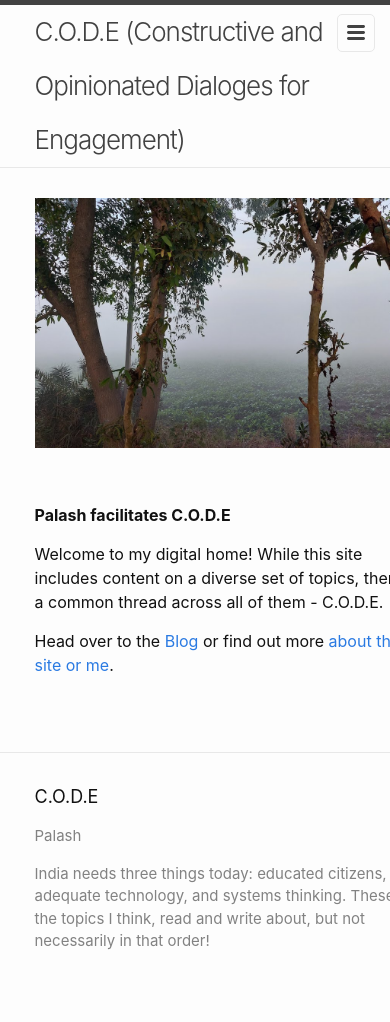
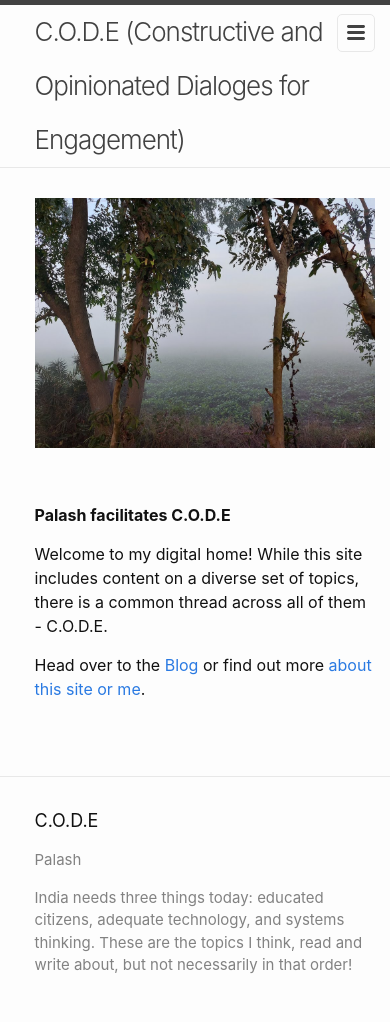
Before and after one commit to palash-website/home, a Jekyll site: the page built from docs/index.md, in a window 390 px wide. Built offline with Jekyll 4.4.1, drawn with Linux system fonts in a browser that asks for light colours; before the commit the page ends 998 px from its top, so only the background shows below that.

Commit message:
fixed horizontal scroll in mobile

```diff
--- a/docs/_sass/minima/_layout.scss
+++ b/docs/_sass/minima/_layout.scss
@@ -262,7 +262,7 @@
 }
 /* Styling for the sidebar. */
 //div.wrapper {max-width: 960px;margin-left:5%;width:65%}
-div.wrapper {margin-left:5%;width:100%}
+div.wrapper {margin-left:5%;}
 div.sidebar {display:none; max-width: 320px;position:fixed;left:75%;background-color:aliceblue;}
 //div.sidebar {max-width: 320px;position:fixed;left:75%;background-color:aliceblue;}
 /*div#sidebar_description {background-color: rgb(96, 170, 234);}*/
```
